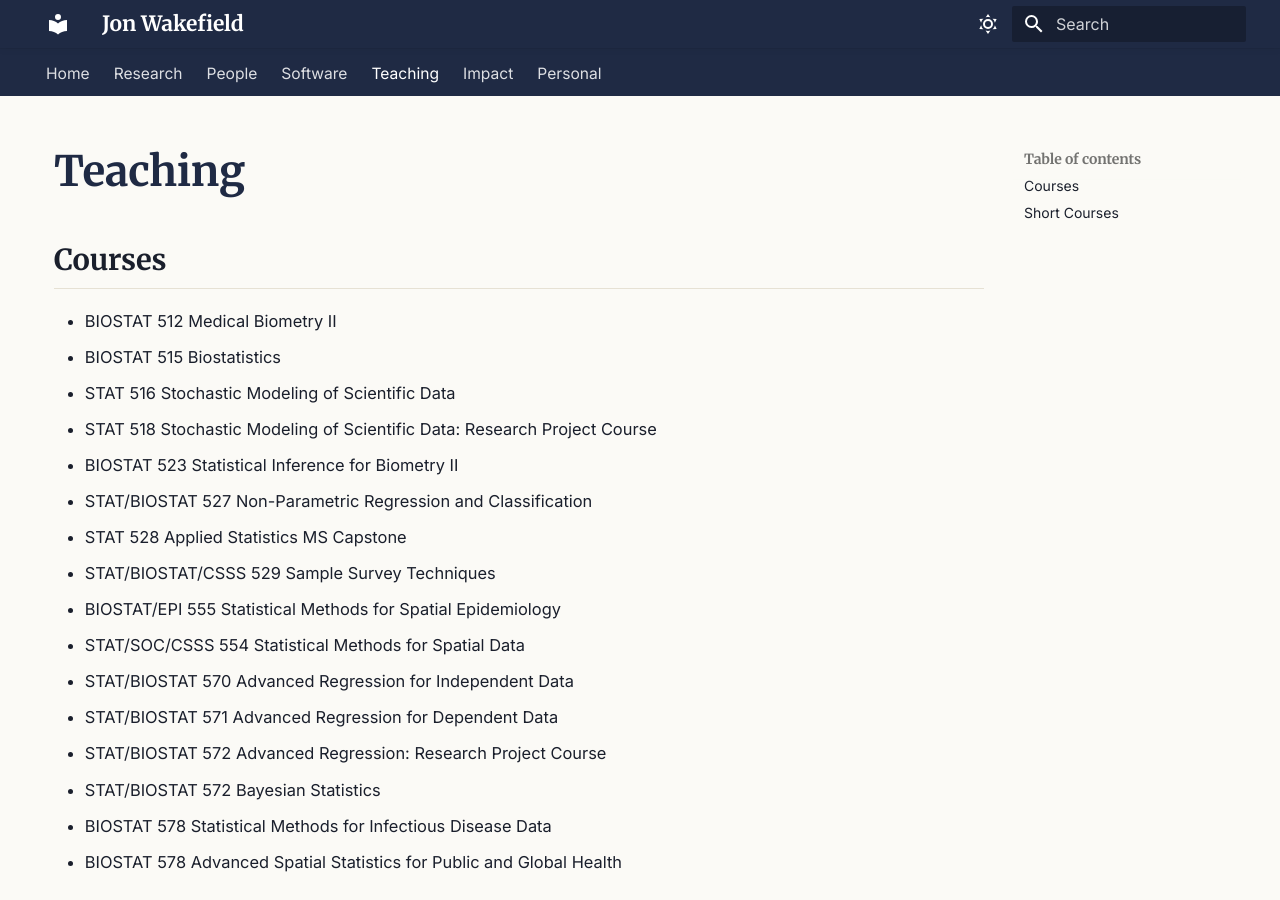
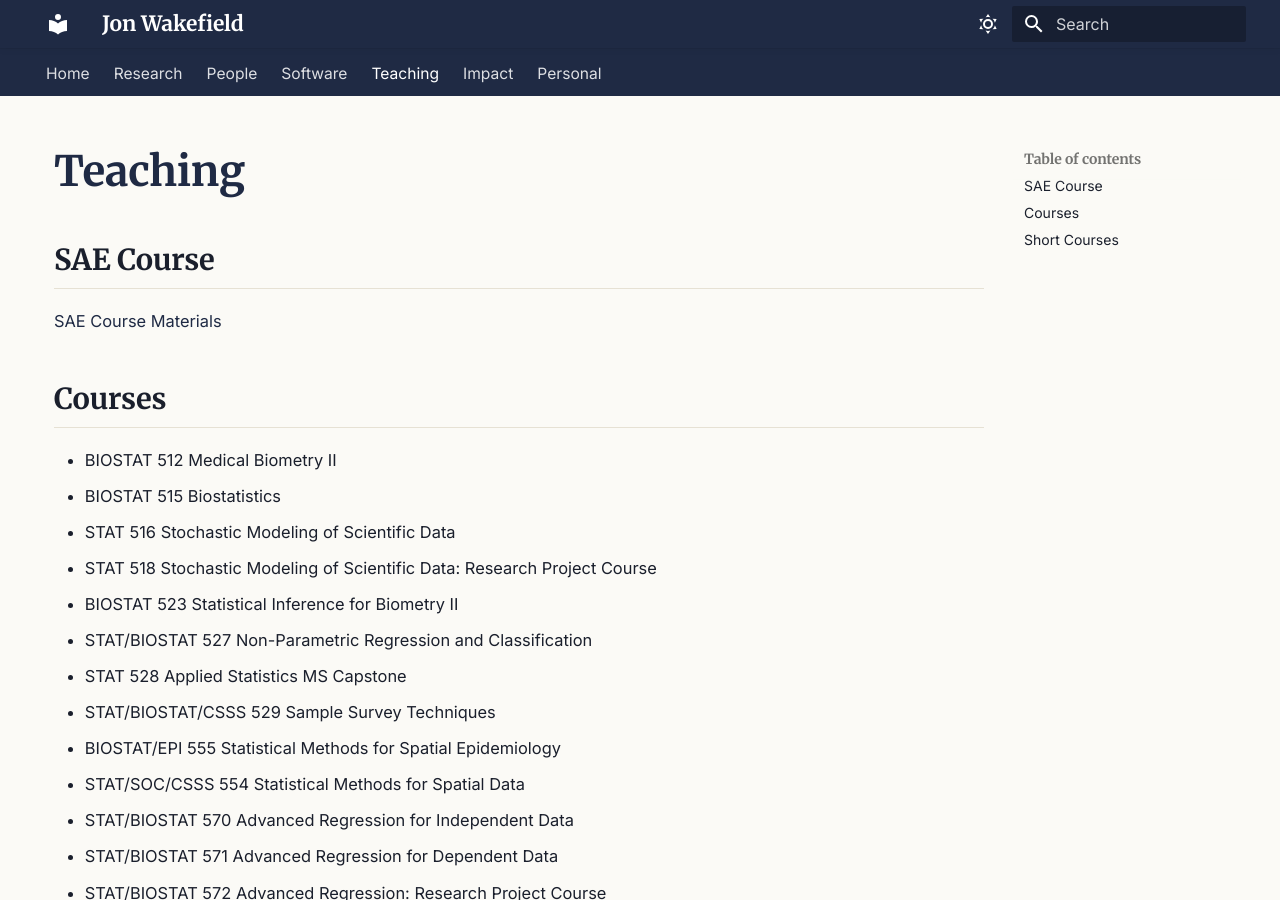
Before and after one commit to jonwake/website, an MkDocs documentation site: the page built from docs/teaching.md, in a window 1280 px wide and 900 px high. Built offline with MkDocs 1.6.1 and Material for MkDocs 9.7.7, drawn with Linux system fonts in a browser that asks for light colours.

Commit message:
Update teaching.md

```diff
--- a/docs/teaching.md
+++ b/docs/teaching.md
@@ -1,4 +1,8 @@
 # Teaching
+
+## SAE Course
+
+[SAE Course Materials](teaching-SAE-course.md)
 
 ## Courses
 
```
